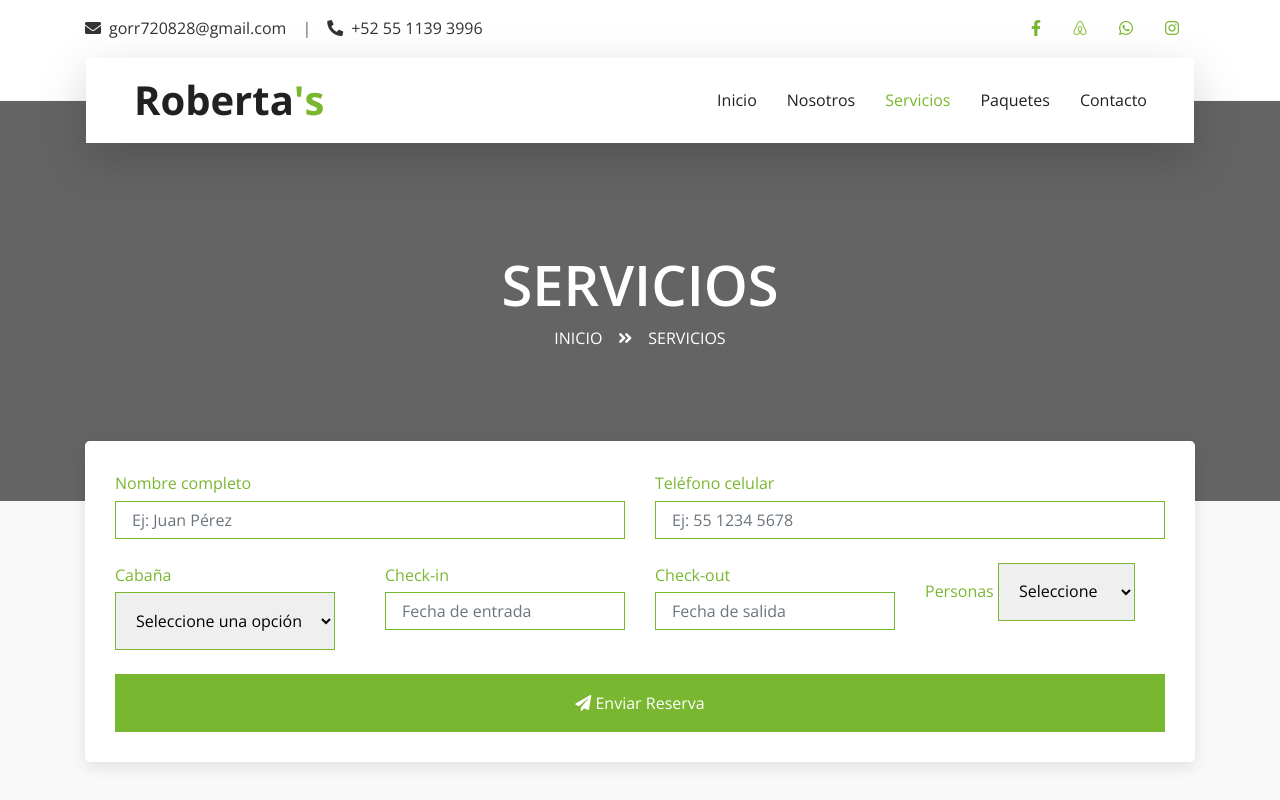
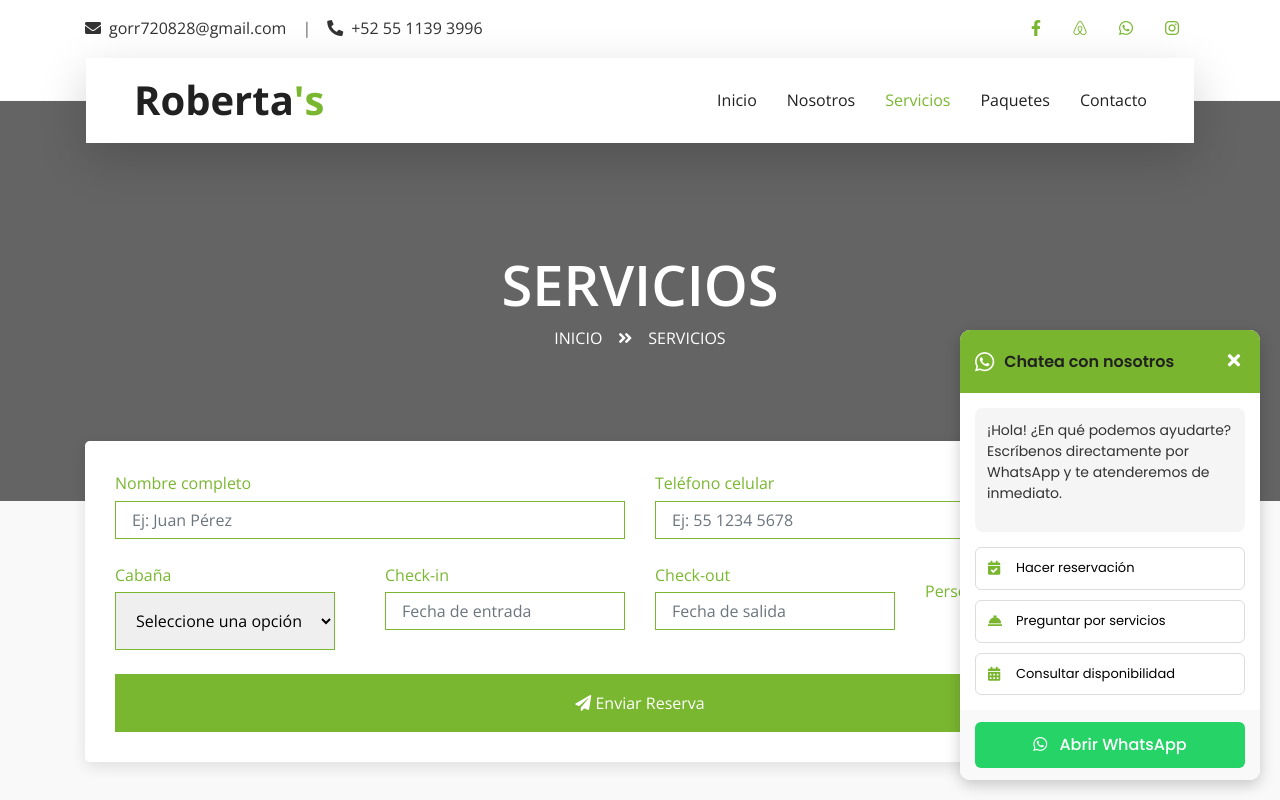
Before and after one commit to FinanPlus/Robertas, a plain HTML site: page service.html in a window 1280 px wide. Shown: the top 800 px of the page. Drawn offline with nearby package versions, Linux system fonts and the light colour scheme.

Commit message:
Update service.html

```diff
--- a/service.html
+++ b/service.html
@@ -576,28 +576,254 @@
     </div>
     <!-- Amenities End -->
 
-    <!-- Chatbot Flotante -->
-    <div id="chatbot-container">
-        <div id="chatbot-header">
-            <h3><i class="fas fa-tree"></i> Asistente de Roberta's</h3>
-            <div id="chatbot-actions">
-                <button id="minimize-chat"><i class="fas fa-minus"></i></button>
-                <button id="close-chat"><i class="fas fa-times"></i></button>
-            </div>
+
+<!-- WhatsApp Chat Widget -->
+<div class="whatsapp-widget">
+    <div class="whatsapp-header">
+        <div class="whatsapp-title">
+            <i class="fab fa-whatsapp"></i>
+            <h3>Chatea con nosotros</h3>
         </div>
-        <div id="chatbot-messages"></div>
-        <div class="suggestions-container">
-            <div class="suggestions-title">Preguntas frecuentes</div>
-            <div id="quick-questions">
-                <!-- Los botones se generan dinámicamente en JS -->
-            </div>
+        <button class="close-chat">
+            <i class="fas fa-times"></i>
+        </button>
+    </div>
+
+    <div class="whatsapp-body">
+        <div class="welcome-message">
+            <p>¡Hola! ¿En qué podemos ayudarte? Escríbenos directamente por WhatsApp y te atenderemos de inmediato.</p>
         </div>
-        <div id="chatbot-input">
-            <input type="text" id="user-input" placeholder="Escribe tu pregunta..." />
-            <button id="send-btn"><i class="fas fa-paper-plane"></i></button>
+
+        <div class="quick-options">
+            <button class="quick-btn" data-message="Hola, quiero hacer una reserva">
+                <i class="fas fa-calendar-check"></i> Hacer reservación
+            </button>
+            <button class="quick-btn" data-message="¿Qué servicios incluyen las cabañas?">
+                <i class="fas fa-concierge-bell"></i> Preguntar por servicios
+            </button>
+            <button class="quick-btn" data-message="¿Tienen disponibilidad para...?">
+                <i class="fas fa-calendar-alt"></i> Consultar disponibilidad
+            </button>
         </div>
     </div>
-    <button id="chatbot-toggle"><i class="fas fa-comments"></i> ¿Necesitas ayuda?</button>
+
+    <div class="whatsapp-footer">
+        <a href="https://wa.me/5215511393996" class="whatsapp-link" target="_blank">
+            <i class="fab fa-whatsapp"></i> Abrir WhatsApp
+        </a>
+    </div>
+</div>
+
+<button class="whatsapp-toggle" style="display: none;">
+    <i class="fab fa-whatsapp"></i>
+</button>
+
+<style>
+    /* WhatsApp Widget Styles */
+    .whatsapp-widget {
+        position: fixed;
+        bottom: 20px;
+        right: 20px;
+        width: 300px;
+        background: white;
+        border-radius: 10px;
+        box-shadow: 0 5px 15px rgba(0, 0, 0, 0.2);
+        z-index: 9999;
+        font-family: 'Poppins', sans-serif;
+        overflow: hidden;
+        transition: all 0.3s ease;
+    }
+
+    .whatsapp-header {
+        display: flex;
+        justify-content: space-between;
+        align-items: center;
+        padding: 12px 15px;
+        background-color: #79b52f;
+        color: white;
+    }
+
+    .whatsapp-title {
+        display: flex;
+        align-items: center;
+    }
+
+    .whatsapp-title i {
+        font-size: 22px;
+        margin-right: 10px;
+    }
+
+    .whatsapp-title h3 {
+        margin: 0;
+        font-size: 16px;
+        font-weight: 600;
+    }
+
+    .close-chat {
+        background: transparent;
+        border: none;
+        color: white;
+        font-size: 18px;
+        cursor: pointer;
+        padding: 5px;
+    }
+
+    .whatsapp-body {
+        padding: 15px;
+    }
+
+    .welcome-message {
+        background: #f5f5f5;
+        padding: 12px;
+        border-radius: 8px;
+        margin-bottom: 15px;
+        font-size: 14px;
+        line-height: 1.5;
+    }
+
+    .quick-options {
+        display: flex;
+        flex-direction: column;
+        gap: 10px;
+    }
+
+    .quick-btn {
+        display: flex;
+        align-items: center;
+        background: white;
+        border: 1px solid #ddd;
+        border-radius: 6px;
+        padding: 10px 12px;
+        font-size: 13px;
+        text-align: left;
+        cursor: pointer;
+        transition: all 0.2s;
+    }
+
+    .quick-btn i {
+        margin-right: 8px;
+        color: #79b52f;
+        font-size: 14px;
+        min-width: 20px;
+    }
+
+    .quick-btn:hover {
+        background: #f9f9f9;
+        border-color: #79b52f;
+    }
+
+    .whatsapp-footer {
+        padding: 12px 15px;
+        background: #f9f9f9;
+        text-align: center;
+    }
+
+    .whatsapp-link {
+        display: block;
+        background-color: #25D366;
+        color: white;
+        padding: 10px;
+        border-radius: 6px;
+        text-decoration: none;
+        font-weight: 500;
+        transition: background-color 0.3s;
+    }
+
+    .whatsapp-link:hover {
+        background-color: #128C7E;
+    }
+
+    .whatsapp-link i {
+        margin-right: 8px;
+    }
+
+    .whatsapp-toggle {
+        position: fixed;
+        bottom: 20px;
+        right: 20px;
+        width: 60px;
+        height: 60px;
+        background-color: #25D366;
+        color: white;
+        border: none;
+        border-radius: 50%;
+        font-size: 28px;
+        cursor: pointer;
+        box-shadow: 0 4px 12px rgba(0, 0, 0, 0.2);
+        z-index: 9998;
+        display: flex;
+        align-items: center;
+        justify-content: center;
+    }
+
+    /* Responsive Styles */
+    @media (max-width: 768px) {
+        .whatsapp-widget {
+            width: calc(100% - 40px);
+            right: 20px;
+            bottom: 20px;
+        }
+
+        .whatsapp-toggle {
+            width: 50px;
+            height: 50px;
+            font-size: 24px;
+        }
+    }
+</style>
+
+<script>
+    // Control del widget de WhatsApp
+    document.addEventListener('DOMContentLoaded', function() {
+        const widget = document.querySelector('.whatsapp-widget');
+        const toggleBtn = document.querySelector('.whatsapp-toggle');
+        const closeBtn = document.querySelector('.close-chat');
+        const quickBtns = document.querySelectorAll('.quick-btn');
+
+        // Mostrar el botón toggle en móviles
+        function checkScreenSize() {
+            if (window.innerWidth <= 768) {
+                widget.style.display = 'none';
+                toggleBtn.style.display = 'flex';
+            } else {
+                widget.style.display = 'block';
+                toggleBtn.style.display = 'none';
+            }
+        }
+
+        // Verificar tamaño de pantalla al cargar y al redimensionar
+        checkScreenSize();
+        window.addEventListener('resize', checkScreenSize);
+
+        // Toggle del widget en móviles
+        toggleBtn.addEventListener('click', function() {
+            if (widget.style.display === 'none' || widget.style.display === '') {
+                widget.style.display = 'block';
+            } else {
+                widget.style.display = 'none';
+            }
+        });
+
+        // Cerrar el widget
+        closeBtn.addEventListener('click', function() {
+            if (window.innerWidth <= 768) {
+                widget.style.display = 'none';
+            } else {
+                widget.style.display = 'none';
+                toggleBtn.style.display = 'flex';
+            }
+        });
+
+        // Acción para los botones rápidos
+        quickBtns.forEach(btn => {
+            btn.addEventListener('click', function() {
+                const message = encodeURIComponent(btn.getAttribute('data-message'));
+                window.open(`https://wa.me/5215511393996?text=${message}`, '_blank');
+            });
+        });
+    });
+</script>
+
 
     <!-- Footer Start -->
     <div class="container-fluid bg-dark text-white-50 py-5 px-sm-3 px-lg-5" style="margin-top: 90px;">
```
